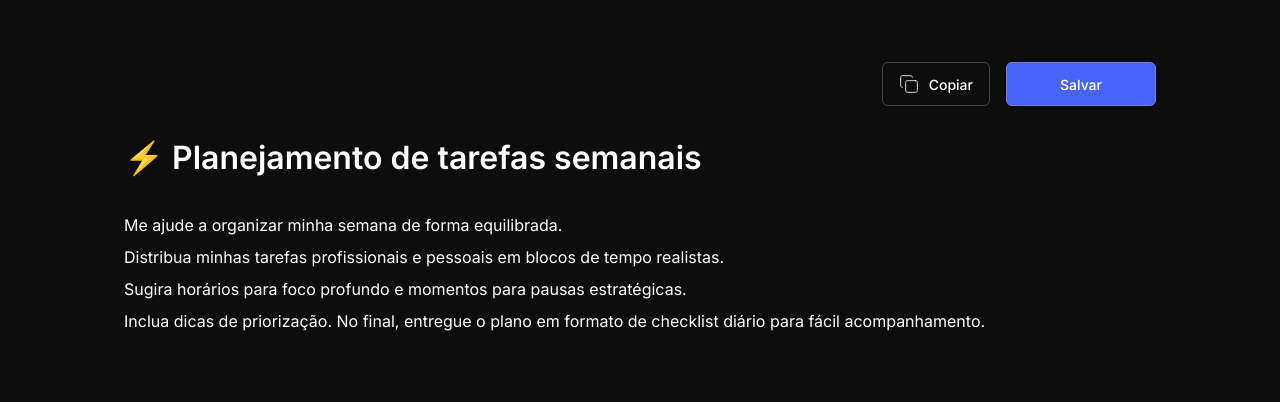
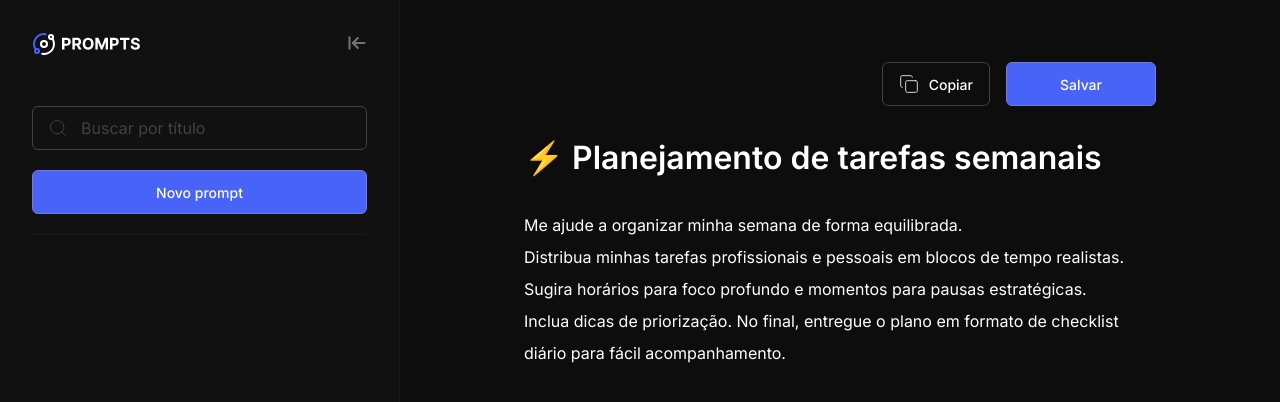
Before and after one commit to MarieleRibeiro/prompts_manager, a plain HTML site: page index.html in a window 1280 px wide. Drawn offline with Linux system fonts and the light colour scheme.

Commit message:
feat:finalização do layout e construindo o script.js

```diff
--- a/index.html
+++ b/index.html
@@ -8,13 +8,46 @@
       rel="stylesheet"
     />
     <link rel="icon" type="image/svg+xml" href="assets/favicon.svg" />
-    <link rel="stylesheet" href="styles.css" />
+    <link rel="stylesheet" href="style.css" />
 
     <title>Prompts</title>
   </head>
   <body>
     <div class="app">
-      <aside class="sidebar"></aside>
+      <button class="icon-button open-toggle" id="btn-open">
+        <img src="assets/open.svg" alt="Abrir Menu" class="icon" />
+      </button>
+
+      <aside class="sidebar">
+        <header class="sidebar-header">
+          <img src="assets/logo.svg" alt="Logo" class="logo" />
+
+          <button class="icon-button" id="btn-collapse">
+            <img src="assets/collapse.svg" alt="Fechar Menu" class="icon" />
+          </button>
+        </header>
+
+        <div class="sidebar-content">
+          <div class="search-container">
+            <img
+              src="assets/search.svg"
+              alt="Buscar"
+              class="icon search-icon"
+            />
+
+            <input
+              type="text"
+              class="search-input"
+              id="search-input"
+              placeholder="Buscar por título"
+            />
+
+            <button class="btn-primary btn btn-full" id="btn-new">
+              Novo prompt
+            </button>
+          </div>
+        </div>
+      </aside>
 
       <main class="main">
         <header class="main-header">
@@ -57,5 +90,6 @@
         </div>
       </main>
     </div>
+    <script src="script.js"></script>
   </body>
 </html>
--- /dev/null
+++ b/script.js
@@ -0,0 +1,61 @@
+// Seletores dos elementos HTML por ID
+const elements = {
+    promptTitle: document.getElementById("prompt-title"),
+    promptContent: document.getElementById("prompt-content"),
+    titleWrapper: document.getElementById("title-wrapper"),
+    contentWrapper: document.getElementById("content-wrapper"),
+    btnOpen: document.getElementById("btn-open"),
+    btnCollapse: document.getElementById("btn-collapse"),
+    sidebar: document.querySelector(".sidebar"),
+  }
+
+  // Atualiza o estado do wrapper conforme o conteúdo do elemento
+  function updateEditableWrapperState(element, wrapper) {
+    const hasText = element.textContent.trim().length > 0
+    wrapper.classList.toggle("is-empty", !hasText)
+  }
+
+  // Funções para abrir e fechar a sidebar
+  function openSidebar() {
+    elements.sidebar.style.display = "flex"
+    elements.btnOpen.style.display = "none"
+  }
+
+  function closeSidebar() {
+    elements.sidebar.style.display = "none"
+    elements.btnOpen.style.display = "block"
+  }
+
+  // Atualiza o estado de todos os elementos editáveis
+  function updateAllEditableStates() {
+    updateEditableWrapperState(elements.promptTitle, elements.titleWrapper)
+    updateEditableWrapperState(elements.promptContent, elements.contentWrapper)
+  }
+
+  // Adiciona ouvintes de input para atualizar wrappers em tempo real
+  function attachAllEditableHandlers() {
+    elements.promptTitle.addEventListener("input", function () { //função anonima, utilizada dentro de outras funções para ser executada automaticamente/sozinha
+      updateEditableWrapperState(elements.promptTitle, elements.titleWrapper)
+    })
+
+    elements.promptContent.addEventListener("input", function () {
+      updateEditableWrapperState(elements.promptContent, elements.contentWrapper)
+    })
+  }
+
+  // Inicialização
+  function init() {
+    attachAllEditableHandlers()
+    updateAllEditableStates()
+
+    // Estado inicial: sidebar aberta, botão de abrir oculto
+    elements.sidebar.style.display = ""
+    elements.btnOpen.style.display = "none"
+
+    // Eventos para abrir/fechar sidebar
+    elements.btnOpen.addEventListener("click", openSidebar)
+    elements.btnCollapse.addEventListener("click", closeSidebar)
+  }
+
+  // Executa a inicialização ao carregar o script
+  init()
--- /dev/null
+++ b/style.css
@@ -0,0 +1,232 @@
+:root {
+  --white: #ffffff;
+
+  --accent-600: #4863f7;
+  --accent-500: #7878d7;
+
+  --alert-600: #ff5c5c;
+
+  --gray-900: #0d0d0d;
+  --gray-800: #111111;
+  --gray-700: #1a1a1a;
+  --gray-200: #424242;
+  --gray-100: #737373;
+}
+
+* {
+  margin: 0;
+  padding: 0;
+  box-sizing: border-box;
+}
+
+::-webkit-scrollbar {
+  width: 8px;
+}
+
+::-webkit-scrollbar-track {
+  background-color: transparent;
+}
+
+::-webkit-scrollbar-thumb {
+  background-color: var(--gray-100);
+}
+
+body,
+input,
+button {
+  font-family: "Inter", sans-serif;
+}
+
+body {
+  background-color: var(--gray-900);
+  color: var(--white);
+}
+
+.app {
+  display: flex;
+  height: 100vh;
+  width: 100vw;
+}
+
+.main {
+  display: flex;
+  flex-direction: column;
+  flex: 1;
+  padding: 62px 124px;
+  gap: 32px;
+
+  overflow-y: scroll;
+}
+
+.main-header {
+  display: flex;
+  justify-content: flex-end;
+  align-items: center;
+  gap: 16px;
+  width: 100%;
+}
+
+.btn {
+  gap: 10px;
+  height: 44px;
+  display: flex;
+  align-items: center;
+  font-weight: 500;
+  font-size: 14px;
+  border-radius: 6px;
+  cursor: pointer;
+}
+
+.btn-outline {
+  background: transparent;
+  border: 0.5px solid var(--gray-200);
+  color: var(--white);
+  padding: 0 16px;
+
+  transition: background-color 0.5s;
+}
+
+.btn-outline:hover {
+  background-color: var(--gray-200);
+}
+
+.icon {
+  width: 20px;
+  height: 20px;
+}
+
+.btn-primary {
+  background: var(--accent-600);
+  border: 1px solid var(--accent-500);
+  color: var(--white);
+  padding: 0 24px;
+  transition: opacity 0.5s;
+}
+
+.btn-primary:hover {
+  opacity: 0.8;
+}
+
+.w-150 {
+  width: 150px;
+  justify-content: center;
+}
+
+.prompt-title {
+  font-weight: 600;
+  font-size: 32px;
+  outline: none;
+}
+
+.prompt-content {
+  font-size: 16px;
+  color: var(--white);
+  outline: none;
+  line-height: 32px;
+}
+
+.editable-wrapper {
+  position: relative;
+}
+
+.editable-wrapper::before {
+  content: attr(data-placeholder);
+  position: absolute;
+  color: var(--gray-200);
+  pointer-events: none;
+  opacity: 0;
+}
+
+.editable-wrapper.is-empty::before {
+  opacity: 1;
+}
+
+#title-wrapper.is-empty {
+  font-size: 32px;
+  font-weight: 600;
+  color: var(--gray-200);
+}
+
+#content-wrapper.is-empty {
+  font-size: 16px;
+  color: var(--gray-200);
+  line-height: 32px;
+}
+
+.icon-button {
+  padding: 0;
+  border: none;
+  background: transparent;
+  cursor: pointer;
+}
+
+.open-toggle {
+  position: absolute;
+  top: 62px;
+  left: 62px;
+  display: none;
+}
+
+.sidebar {
+  width: 400px;
+  height: 100vh;
+  display: flex;
+  flex-direction: column;
+  gap: 50px;
+  padding: 32px;
+  background-color: var(--gray-800);
+  border-right: 0.5px solid var(--gray-700);
+}
+
+.sidebar-header {
+  display: flex;
+  align-items: center;
+  justify-content: space-between;
+}
+
+.sidebar-content {
+  display: flex;
+  flex-direction: column;
+}
+
+.search-container {
+  display: flex;
+  flex-direction: column;
+  width: 100%;
+  position: relative;
+  padding-bottom: 20px;
+  border-bottom: 1px solid var(--gray-700);
+  gap: 20px;
+}
+
+.search-icon {
+  position: absolute;
+  left: 16px;
+  top: 22px;
+  transform: translateY(-50%);
+}
+
+.search-input {
+  background: transparent;
+  height: 44px;
+  width: 100%;
+  border: 1px solid var(--gray-200);
+  outline: none;
+  color: var(--white);
+  font-size: 16px;
+  border-radius: 6px;
+  padding-left: 48px;
+}
+
+.search-input::placeholder {
+  color: var(--gray-200);
+}
+
+.btn-full {
+  width: 100%;
+  justify-content: center;
+}
+
+.logo {
+  height: 24px;
+}
--- a/styles.css
+++ /dev/null
@@ -1,153 +0,0 @@
-:root {
-    --white: #ffffff;
-
-    --accent-600: #4863f7;
-    --accent-500: #787bd7;
-
-    --alert-600: #ff5c5c;
-
-    --gray-900: #0d0d0d;
-    --gray-800: #111111;
-    --gray-700: #1a1a1a;
-    --gray-200: #424242;
-    --gray-100: #737373;
-  }
-
-  * {
-    margin: 0;
-    padding: 0;
-    box-sizing: border-box;
-  }
-
-  ::-webkit-scrollbar {
-    width: 8px;
-  }
-
-  ::-webkit-scrollbar-track {
-    background-color: transparent;
-  }
-
-  ::-webkit-scrollbar-thumb {
-    background-color: var(--gray-100);
-  }
-
-  body,
-  input,
-  button {
-    font-family: "Inter", sans-serif;
-  }
-
-  body {
-    background-color: var(--gray-900);
-    color: var(--white);
-  }
-
-  .app {
-    display: flex;
-    height: 100vh;
-    width: 100vw;
-  }
-
-  .main {
-    display: flex;
-    flex-direction: column;
-    flex: 1;
-    padding: 62px 124px;
-    gap: 32px;
-
-    overflow-y: scroll;
-  }
-
-  .main-header {
-    display: flex;
-    justify-content: flex-end;
-    align-items: center;
-    gap: 16px;
-    width: 100%;
-  }
-
-  .btn {
-    gap: 10px;
-    height: 44px;
-    display: flex;
-    align-items: center;
-    font-weight: 500;
-    font-size: 14px;
-    border-radius: 6px;
-    cursor: pointer;
-  }
-
-  .btn-outline {
-    background: transparent;
-    border: 0.5px solid var(--gray-200);
-    color: var(--white);
-    padding: 0 16px;
-
-    transition: background-color 0.5s;
-  }
-
-  .btn-outline:hover {
-    background-color: var(--gray-200);
-  }
-
-  .icon {
-    width: 20px;
-    height: 20px;
-  }
-
-  .btn-primary {
-    background: var(--accent-600);
-    border: 1px solid var(--accent-500);
-    color: var(--white);
-    padding: 0 24px;
-    transition: opacity 0.5s;
-  }
-
-  .btn-primary:hover {
-    opacity: 0.8;
-  }
-
-  .w-150 {
-    width: 150px;
-    justify-content: center;
-  }
-
-  .prompt-title {
-    font-weight: 600;
-    font-size: 32px;
-    outline: none;
-  }
-
-  .prompt-content {
-    font-size: 16px;
-    color: var(--white);
-    outline: none;
-    line-height: 32px;
-  }
-
-  .editable-wrapper {
-    position: relative;
-  }
-
-  .editable-wrapper::before {
-    content: attr(data-placeholder);
-    position: absolute;
-    color: var(--gray-200);
-    pointer-events: none;
-    opacity: 0;
-  }
-
-  .editable-wrapper.is-empty::before {
-    opacity: 1;
-  }
-
-  #title-wrapper.is-empty {
-    font-size: 32px;
-    font-weight: 600;
-    color: var(--gray-200);
-  }
-
-  #content-wrapper.is-empty {
-    font-size: 16px;
-    color: var(--gray-200);
-  }
```
